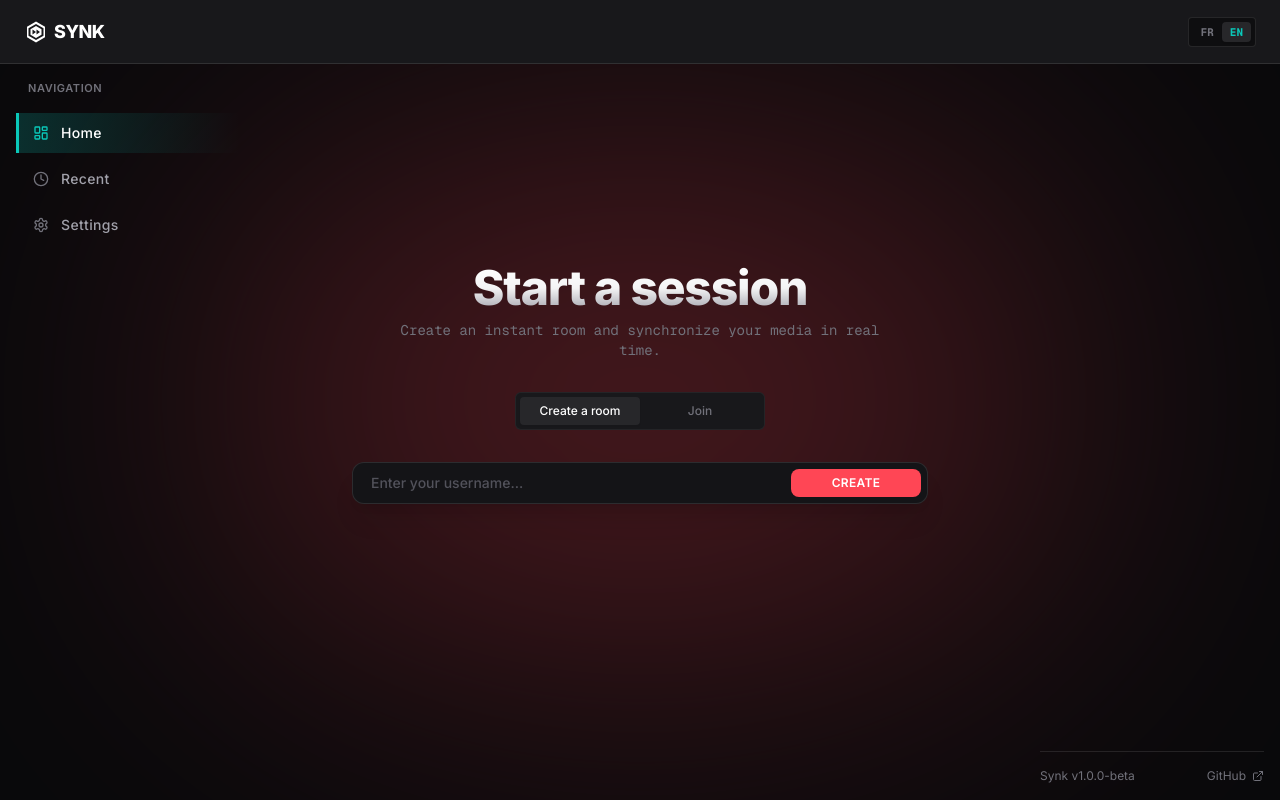
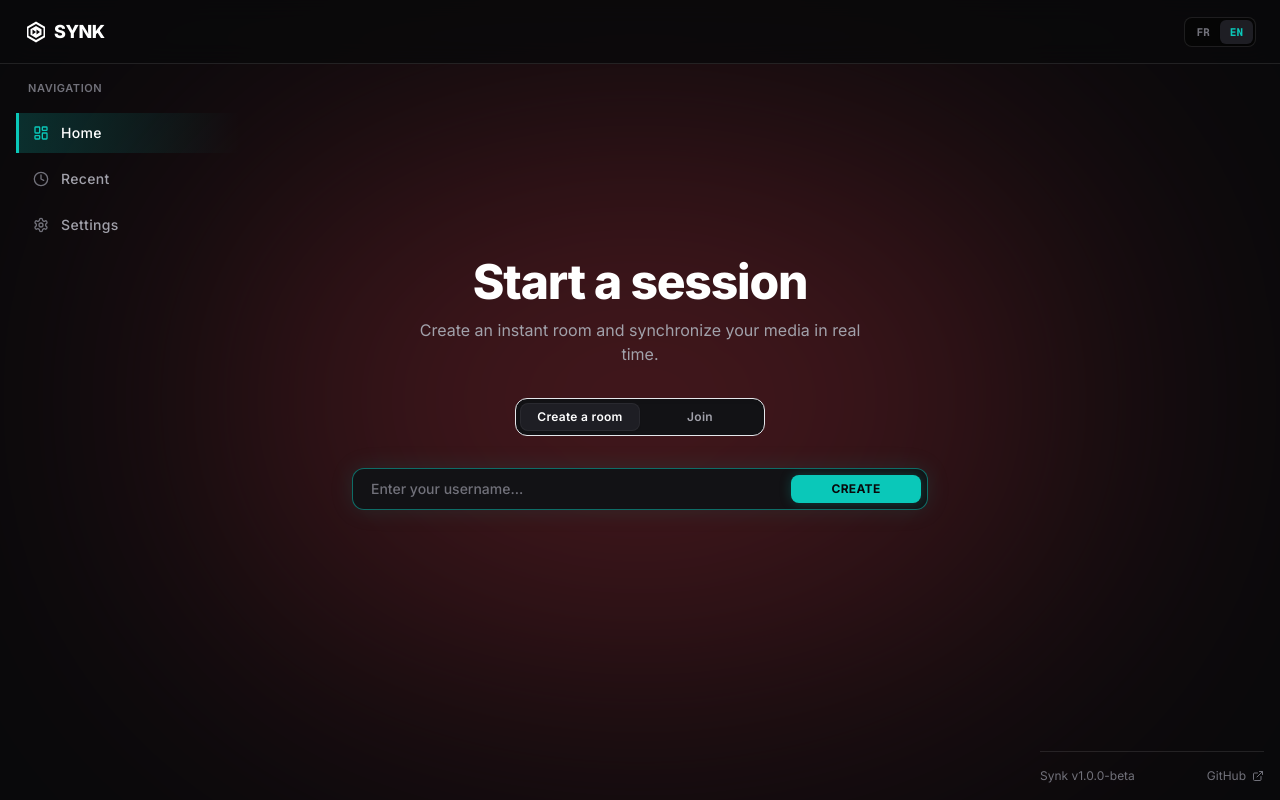
Before and after one commit to Moohmoo/Synk, a React (Vite) app in the folder front/: page / in a window 1280 px wide. Built offline with nearby package versions, Linux system fonts and the light colour scheme; no server answers.

Commit message:
feat: cinema cyan visual direction

```diff
--- a/front/src/components/Logo.tsx
+++ b/front/src/components/Logo.tsx
@@ -9,7 +9,7 @@ export function Logo() {
         viewBox="0 0 24 24"
         fill="currentColor"
         xmlns="http://www.w3.org/2000/svg"
-        className="text-white group-hover:text-[#ff4655] transition-colors duration-200 shrink-0"
+        className="text-white group-hover:text-[#0ac8b9] transition-colors duration-200 shrink-0"
       >
         {/* Anneau extérieur (Hexagone) */}
         <path d="M12 1.5l9 5.2v10.6l-9 5.2l-9-5.2V6.7l9-5.2zm0 2.5L4.5 8.3v7.4l7.5 4.3l7.5-4.3V8.3L12 4z" />
@@ -22,7 +22,7 @@ export function Logo() {
         />
       </svg>
 
-      <span className="text-lg font-black tracking-tight text-white group-hover:text-[#ff4655] transition-colors duration-200">
+      <span className="text-lg font-black tracking-tight text-white group-hover:text-[#0ac8b9] transition-colors duration-200">
         SYNK
       </span>
     </Link>
--- a/front/src/components/Navbar.tsx
+++ b/front/src/components/Navbar.tsx
@@ -26,7 +26,7 @@ export function Navbar({ className = "" }: NavbarProps) {
   };
 
   return (
-    <header className={`w-full h-16 flex-shrink-0 z-10 bg-[#18181b] border-b border-white/10 select-none ${className}`}>
+    <header className={`w-full h-16 flex-shrink-0 z-20 bg-[#09090b]/80 backdrop-blur-md border-b border-white/10 select-none ${className}`}>
       <div className="w-full max-w-[1400px] mx-auto h-full flex items-center justify-between px-4 sm:px-6">
         {/* Section gauche : Menu mobile (< xl) + Logo */}
         <div className="flex items-center gap-3">
@@ -54,14 +54,14 @@ export function Navbar({ className = "" }: NavbarProps) {
         </div>
 
         {/* Section droite : Toggle de langue FR / EN */}
-        <div className="flex items-center p-1 bg-black/40 border border-white/10 rounded text-xs font-mono">
+        <div className="flex items-center p-0.5 bg-black/40 border border-white/10 rounded-lg text-xs font-mono">
           <button
             type="button"
             onClick={() => changeLanguage("fr")}
             aria-label="Changer la langue en français"
-            className={`px-2 py-0.5 rounded text-[11px] font-semibold transition-colors duration-150 ${
+            className={`px-2.5 py-1 rounded-md text-[11px] font-semibold transition-colors duration-150 cursor-pointer ${
               currentLang === "fr"
-                ? "bg-[#27272a] text-[#0ac8b9] shadow-sm"
+                ? "bg-[#1e1e24] text-[#0ac8b9] shadow-sm"
                 : "text-zinc-500 hover:text-zinc-300"
             }`}
           >
@@ -71,9 +71,9 @@ export function Navbar({ className = "" }: NavbarProps) {
             type="button"
             onClick={() => changeLanguage("en")}
             aria-label="Switch language to English"
-            className={`px-2 py-0.5 rounded text-[11px] font-semibold transition-colors duration-150 ${
+            className={`px-2.5 py-1 rounded-md text-[11px] font-semibold transition-colors duration-150 cursor-pointer ${
               currentLang === "en"
-                ? "bg-[#27272a] text-[#0ac8b9] shadow-sm"
+                ? "bg-[#1e1e24] text-[#0ac8b9] shadow-sm"
                 : "text-zinc-500 hover:text-zinc-300"
             }`}
           >
--- a/front/src/components/shared/Omnibox.tsx
+++ b/front/src/components/shared/Omnibox.tsx
@@ -64,10 +64,10 @@ export const Omnibox = forwardRef<HTMLInputElement, OmniboxProps>(
       <div className={cn("w-full max-w-xl flex flex-col items-center", className)}>
         <form
           onSubmit={onSubmit}
-          className="w-full bg-[#141417] border border-white/10 rounded-xl p-1.5 flex items-center shadow-xl transition-all overflow-hidden"
+          className="w-full bg-[#121215] border border-white/10 rounded-xl p-1.5 flex items-center shadow-2xl transition-all duration-200 overflow-hidden focus-within:border-[#0ac8b9]/50 focus-within:shadow-[0_0_24px_rgba(10,200,185,0.12)]"
         >
           {badge && (
-            <div className="flex items-center gap-1.5 bg-[#27272a] text-[#0ac8b9] border border-[#0ac8b9]/25 px-2 py-0.5 sm:px-2.5 sm:py-1 rounded-md sm:rounded-lg text-[11px] sm:text-xs font-mono font-semibold shrink-0 ml-0.5 sm:ml-1">
+            <div className="flex items-center gap-1.5 bg-[#1e1e24] text-[#0ac8b9] border border-[#0ac8b9]/25 px-2 py-0.5 sm:px-2.5 sm:py-1 rounded-md sm:rounded-lg text-[11px] sm:text-xs font-mono font-semibold shrink-0 ml-0.5 sm:ml-1">
               <span>{badge.text}</span>
               {badge.onRemove && (
                 <button
@@ -94,7 +94,7 @@ export const Omnibox = forwardRef<HTMLInputElement, OmniboxProps>(
             onChange={onChange}
             onKeyDown={onKeyDown}
             placeholder={placeholder || defaultPlaceholder}
-            className="flex-1 min-w-0 w-full bg-transparent border-none outline-none px-2 sm:px-3 text-xs sm:text-sm font-medium text-zinc-100 placeholder-zinc-600"
+            className="flex-1 min-w-0 w-full bg-transparent border-none outline-none px-2 sm:px-3 text-xs sm:text-sm font-medium text-zinc-100 placeholder-zinc-500"
             autoFocus={autoFocus}
             maxLength={maxLength}
             disabled={isLoading || disabled}
@@ -108,11 +108,9 @@ export const Omnibox = forwardRef<HTMLInputElement, OmniboxProps>(
           <button
             type="submit"
             disabled={isLoading || disabled}
-            className={`flex-shrink-0 px-3 sm:px-4 py-1.5 min-w-[76px] sm:w-[130px] flex items-center justify-center rounded-lg text-xs font-semibold tracking-wide transition-all duration-300 ease-in-out ${
-              isCreate
-                ? "bg-[#ff4655] text-white hover:bg-[#ff4655]/90"
-                : "bg-[#0ac8b9] text-[#09090b] hover:bg-[#0ac8b9]/90"
-            } ${isLoading || disabled ? "opacity-70 cursor-not-allowed" : ""}`}
+            className={`flex-shrink-0 px-3 sm:px-4 py-1.5 min-w-[76px] sm:w-[130px] flex items-center justify-center rounded-lg text-xs font-bold tracking-wide transition-all duration-200 ease-out bg-[#0ac8b9] text-[#09090b] hover:bg-[#0ac8b9]/90 shadow-[0_0_12px_rgba(10,200,185,0.25)] hover:shadow-[0_0_18px_rgba(10,200,185,0.4)] cursor-pointer ${
+              isLoading || disabled ? "opacity-70 cursor-not-allowed" : "active:translate-y-[1px]"
+            }`}
           >
             {displayButtonText}
           </button>
--- a/front/src/components/ui/button.tsx
+++ b/front/src/components/ui/button.tsx
@@ -4,12 +4,12 @@ import { cva, type VariantProps } from "class-variance-authority";
 import { cn } from "@/lib/utils";
 
 const buttonVariants = cva(
-  "inline-flex items-center justify-center gap-2 whitespace-nowrap rounded-none text-xs font-sans font-semibold uppercase tracking-wider transition-all duration-150 ease-out disabled:pointer-events-none disabled:opacity-50 [&_svg]:pointer-events-none [&_svg:not([class*='size-'])]:size-4 shrink-0 outline-none select-none cursor-pointer",
+  "inline-flex items-center justify-center gap-2 whitespace-nowrap rounded-lg text-xs font-sans font-semibold tracking-wide transition-all duration-150 ease-out disabled:pointer-events-none disabled:opacity-50 [&_svg]:pointer-events-none [&_svg:not([class*='size-'])]:size-4 shrink-0 outline-none select-none cursor-pointer",
   {
     variants: {
       variant: {
         primary:
-          "bg-[#ff4655] hover:bg-[#ff4655]/90 text-white font-bold border border-transparent shadow-[0_0_16px_rgba(255,70,85,0.3)] hover:shadow-[0_0_24px_rgba(255,70,85,0.5)] active:translate-y-[1px]",
+          "bg-[#0ac8b9] hover:bg-[#0ac8b9]/90 text-[#09090b] font-bold border border-transparent shadow-[0_0_16px_rgba(10,200,185,0.25)] hover:shadow-[0_0_24px_rgba(10,200,185,0.45)] active:translate-y-[1px]",
         teal:
           "bg-[#0ac8b9]/15 hover:bg-[#0ac8b9]/25 text-[#0ac8b9] border border-[#0ac8b9]/30 hover:border-[#0ac8b9]/50 active:translate-y-[1px]",
         secondary:
@@ -19,7 +19,7 @@ const buttonVariants = cva(
         ghost:
           "text-zinc-400 hover:text-zinc-100 hover:bg-white/[0.04] active:translate-y-[1px]",
         destructive:
-          "bg-rose-950/40 hover:bg-rose-900/60 text-rose-300 border border-rose-800/80 active:translate-y-[1px]",
+          "bg-[#ff4655]/15 hover:bg-[#ff4655]/25 text-[#ff4655] border border-[#ff4655]/30 active:translate-y-[1px]",
       },
       size: {
         default: "h-10 px-5 py-2",
--- a/front/src/views/home/components/HomeHero.tsx
+++ b/front/src/views/home/components/HomeHero.tsx
@@ -22,10 +22,10 @@ export function HomeHero({ mode }: HomeHeroProps) {
             : "opacity-0 scale-95 pointer-events-none"
         }`}
       >
-        <h1 className="text-2xl sm:text-4xl md:text-5xl font-black tracking-tight bg-clip-text text-transparent bg-gradient-to-b from-white via-zinc-100 to-zinc-400">
+        <h1 className="text-3xl sm:text-4xl md:text-5xl font-extrabold tracking-tight text-white">
           {t("home.createTitle")}
         </h1>
-        <p className="text-xs sm:text-sm font-mono text-zinc-500 mt-2">
+        <p className="text-sm sm:text-base font-sans text-zinc-400 mt-3 max-w-md leading-relaxed">
           {t("home.createSubtitle")}
         </p>
       </div>
@@ -38,10 +38,10 @@ export function HomeHero({ mode }: HomeHeroProps) {
             : "opacity-0 scale-95 pointer-events-none"
         }`}
       >
-        <h1 className="text-2xl sm:text-4xl md:text-5xl font-black tracking-tight bg-clip-text text-transparent bg-gradient-to-b from-white via-zinc-100 to-zinc-400">
+        <h1 className="text-3xl sm:text-4xl md:text-5xl font-extrabold tracking-tight text-white">
           {t("home.joinTitle")}
         </h1>
-        <p className="text-xs sm:text-sm font-mono text-zinc-500 mt-2">
+        <p className="text-sm sm:text-base font-sans text-zinc-400 mt-3 max-w-md leading-relaxed">
           {t("home.joinSubtitle")}
         </p>
       </div>
--- a/front/src/views/home/components/HomeModeToggle.tsx
+++ b/front/src/views/home/components/HomeModeToggle.tsx
@@ -13,9 +13,9 @@ export function HomeModeToggle({ mode, onChange }: HomeModeToggleProps) {
   const { t } = useTranslation("global");
 
   return (
-    <div className="relative flex p-1 mb-8 bg-[#18181b] rounded-md border border-white/5 mx-auto select-none">
+    <div className="relative flex p-1 mb-8 bg-[#121215] rounded-xl border border-white/8 mx-auto select-none shadow-inner">
       <div
-        className={`absolute top-1 bottom-1 left-1 w-[120px] bg-[#27272a] rounded shadow-sm transition-transform duration-300 ease-out ${
+        className={`absolute top-1 bottom-1 left-1 w-[120px] bg-[#1e1e24] border border-white/5 rounded-lg shadow-sm transition-transform duration-200 ease-out ${
           mode === "create" ? "translate-x-0" : "translate-x-[120px]"
         }`}
       />
@@ -23,8 +23,8 @@ export function HomeModeToggle({ mode, onChange }: HomeModeToggleProps) {
       <button
         type="button"
         onClick={() => onChange("create")}
-        className={`relative z-10 w-[120px] text-center px-3 py-1.5 text-xs font-medium transition-colors duration-300 ${
-          mode === "create" ? "text-white" : "text-zinc-500 hover:text-zinc-300"
+        className={`relative z-10 w-[120px] text-center px-3 py-1.5 text-xs font-semibold tracking-wide transition-colors duration-200 cursor-pointer ${
+          mode === "create" ? "text-white" : "text-zinc-400 hover:text-zinc-200"
         }`}
       >
         {t("home.createTab")}
@@ -33,8 +33,8 @@ export function HomeModeToggle({ mode, onChange }: HomeModeToggleProps) {
       <button
         type="button"
         onClick={() => onChange("join")}
-        className={`relative z-10 w-[120px] text-center px-3 py-1.5 text-xs font-medium transition-colors duration-300 ${
-          mode === "join" ? "text-white" : "text-zinc-500 hover:text-zinc-300"
+        className={`relative z-10 w-[120px] text-center px-3 py-1.5 text-xs font-semibold tracking-wide transition-colors duration-200 cursor-pointer ${
+          mode === "join" ? "text-white" : "text-zinc-400 hover:text-zinc-200"
         }`}
       >
         {t("home.joinTab")}
```
Also changed, not shown: front/src/views/room/components/RoomDropzone.tsx (+7 -7 lines).
